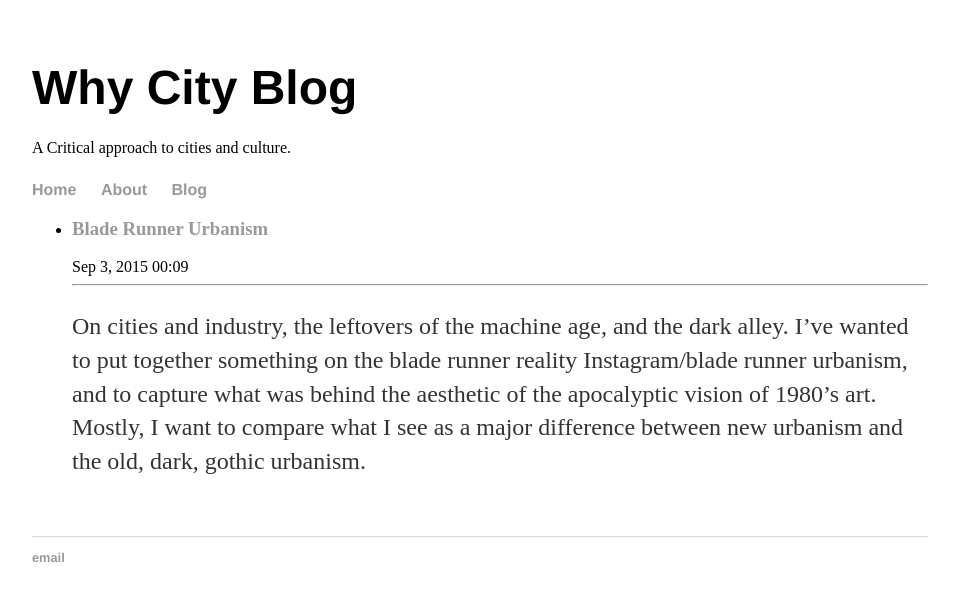
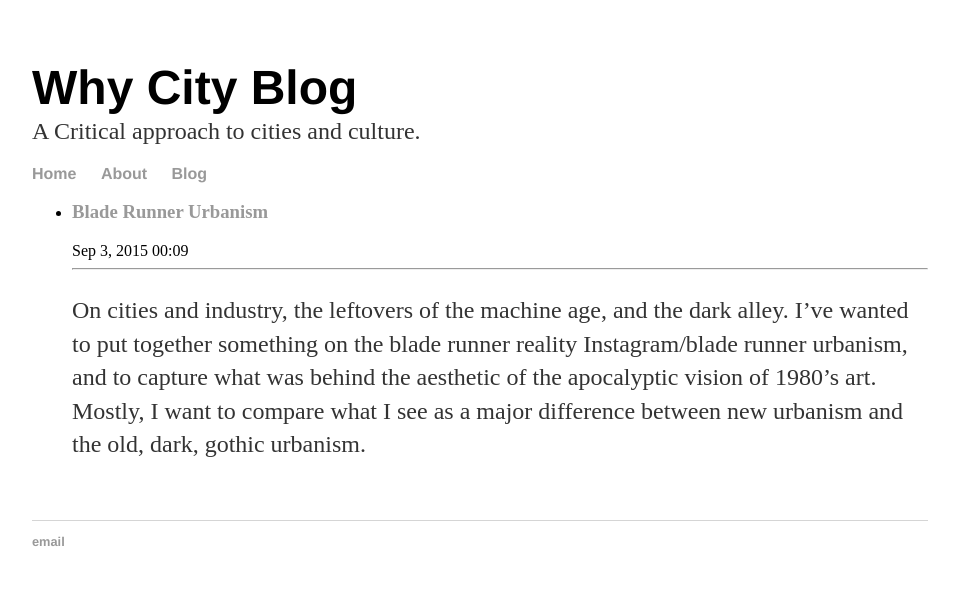
Before and after one commit to whycity/whycity.github.io, a Jekyll site: the page built from index.html, in a window 1280 px wide. Shown: the top 601 px of the page, without its empty margins (160-1119 px from the left). Built offline with Jekyll 4.4.1, drawn with Linux system fonts in a browser that asks for light colours.

Commit message:
Update default.html

```diff
--- a/_layouts/default.html
+++ b/_layouts/default.html
@@ -7,7 +7,7 @@
 		<body>
 
         		  <h1 style="margin: 0px;">Why City Blog</h1>
-			  <p></p>A Critical approach to cities and culture.</p>
+			  <p style="margin: 0px;">A Critical approach to cities and culture.</p>
 
 			<nav>
 	    		<ul>
```
